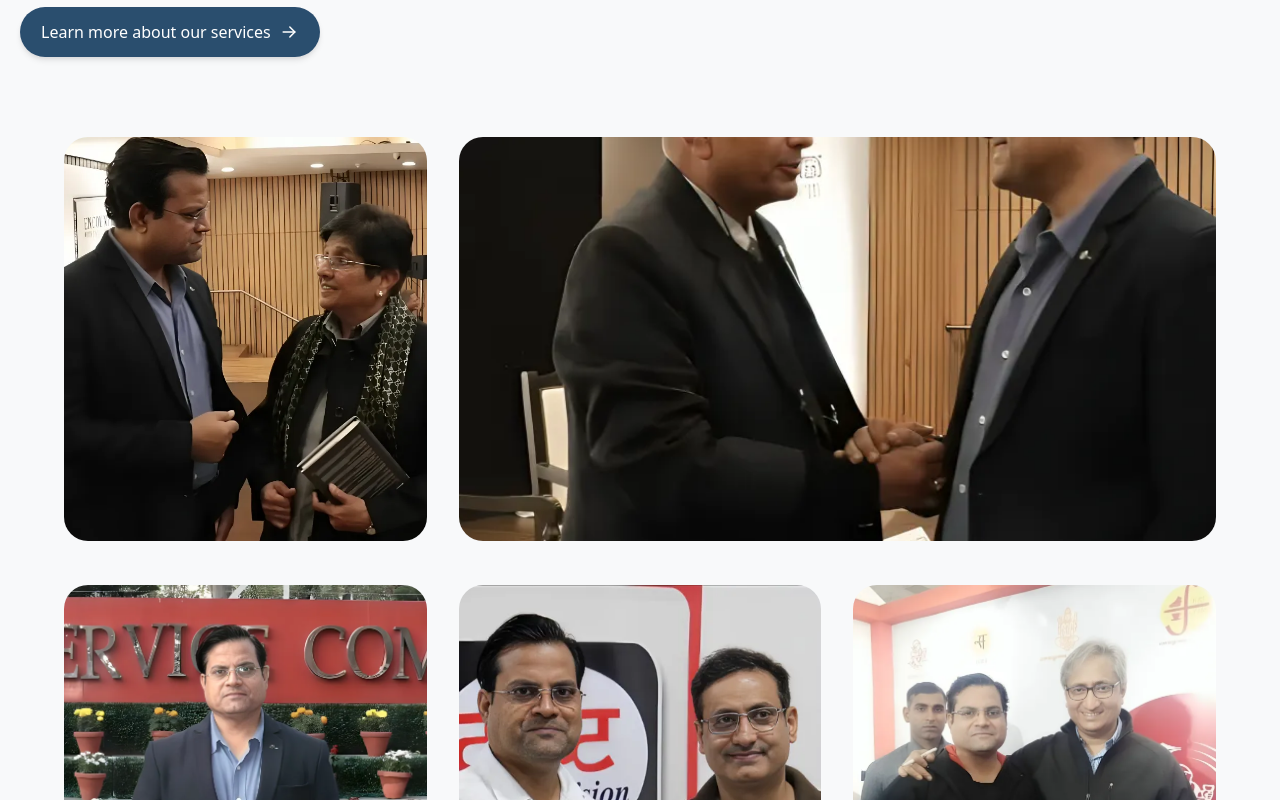
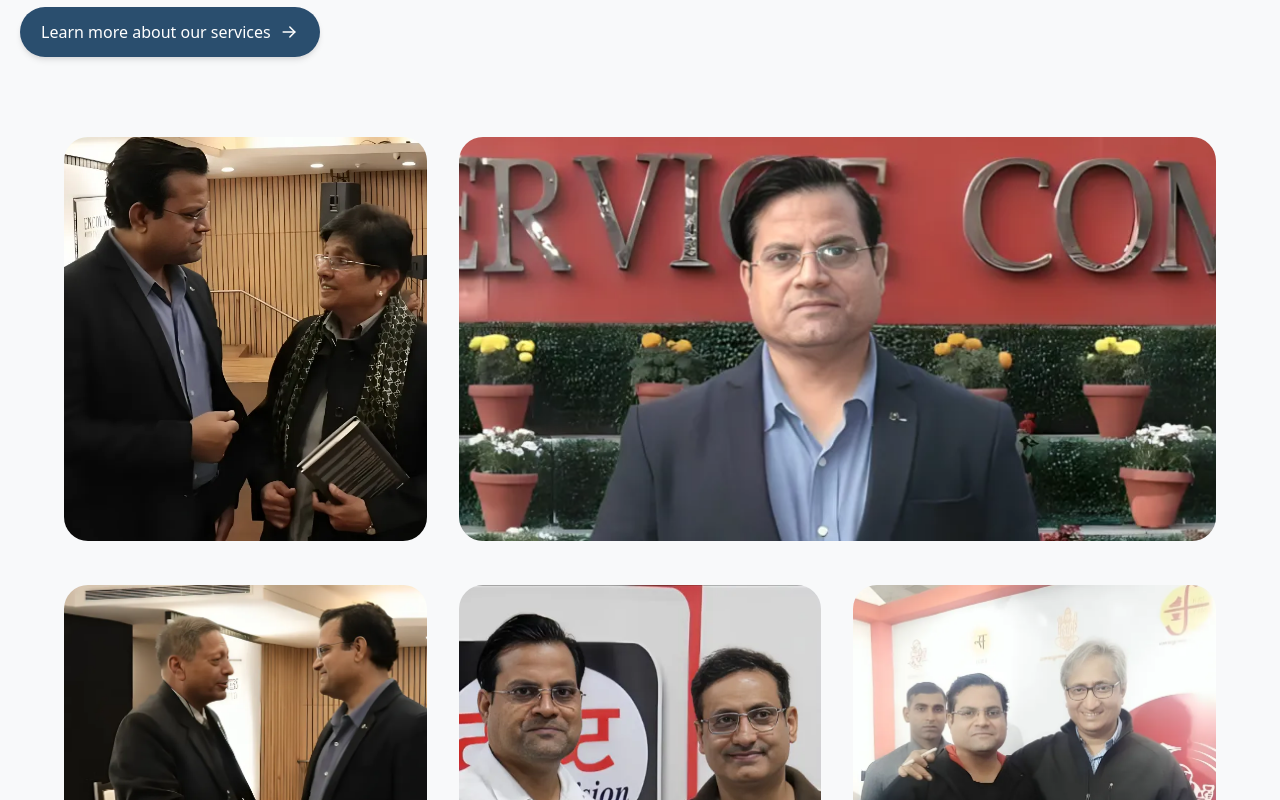
Before and after one commit to TanweerWeToo/wetoomedia, a React (Vite) app: page / in a window 1280 px wide. Shown: the part 2380-3180 px from the top of the page. Built offline with nearby package versions, Linux system fonts and the light colour scheme.

Commit message:
Add new image for About section and update gallery layout in Landing page. Enhance responsiveness by integrating the new image for improved user experience.

```diff
--- a/src/pages/Landing/About.jsx
+++ b/src/pages/Landing/About.jsx
@@ -8,6 +8,7 @@ import about2 from "../../assets/Landing/about2.webp";
 import about3 from "../../assets/Landing/about3.webp";
 import about4 from "../../assets/Landing/about4.webp";
 import about5 from "../../assets/Landing/about5.webp";
+import about6 from "../../assets/Landing/about5+md.webp";
 
 // Custom color palette
 const colors = {
@@ -527,10 +528,16 @@ export default function About() {
                 </div>
                 <div className="md:col-span-8 md:h-[404px] aspect-square w-full rounded-3xl">
                   <img
-                    src={about2}
+                    src={about3}
                     alt="Gallery image"
-                    className="gallery-image object-cover rounded-3xl transition-all duration-700 ease-in-out mx-auto lg:col-span-8 md:col-span-6 w-full h-full"
-                    onClick={() => openLightbox(about2)}
+                    className="gallery-image object-cover rounded-3xl transition-all duration-700 ease-in-out mx-auto lg:col-span-8 md:col-span-6 w-full h-full block md:hidden"
+                    onClick={() => openLightbox(about3)}
+                  />
+                  <img
+                    src={about6}
+                    alt="Gallery image"
+                    className="gallery-image object-cover rounded-3xl transition-all duration-700 ease-in-out mx-auto lg:col-span-8 md:col-span-6 w-full h-full md:block hidden"
+                    onClick={() => openLightbox(about6)}
                   />
                 </div>
               </div>
@@ -538,10 +545,10 @@ export default function About() {
               <div className="grid grid-cols-2 md:grid-cols-3 gap-8">
                 <div className="aspect-square w-full rounded-3xl">
                   <img
-                    src={about3}
+                    src={about2}
                     alt="Gallery image"
                     className="gallery-image object-cover rounded-3xl transition-all duration-700 ease-in-out mx-auto w-full h-full"
-                    onClick={() => openLightbox(about3)}
+                    onClick={() => openLightbox(about2)}
                   />
                 </div>
                 <div className="aspect-square w-full rounded-3xl">
```
Also changed, not shown: src/pages/Landing/Program.jsx (+30 -0 lines), src/assets/Landing/about5+md.webp (renamed from src/assets/Landing/about6_11zon.webp).
